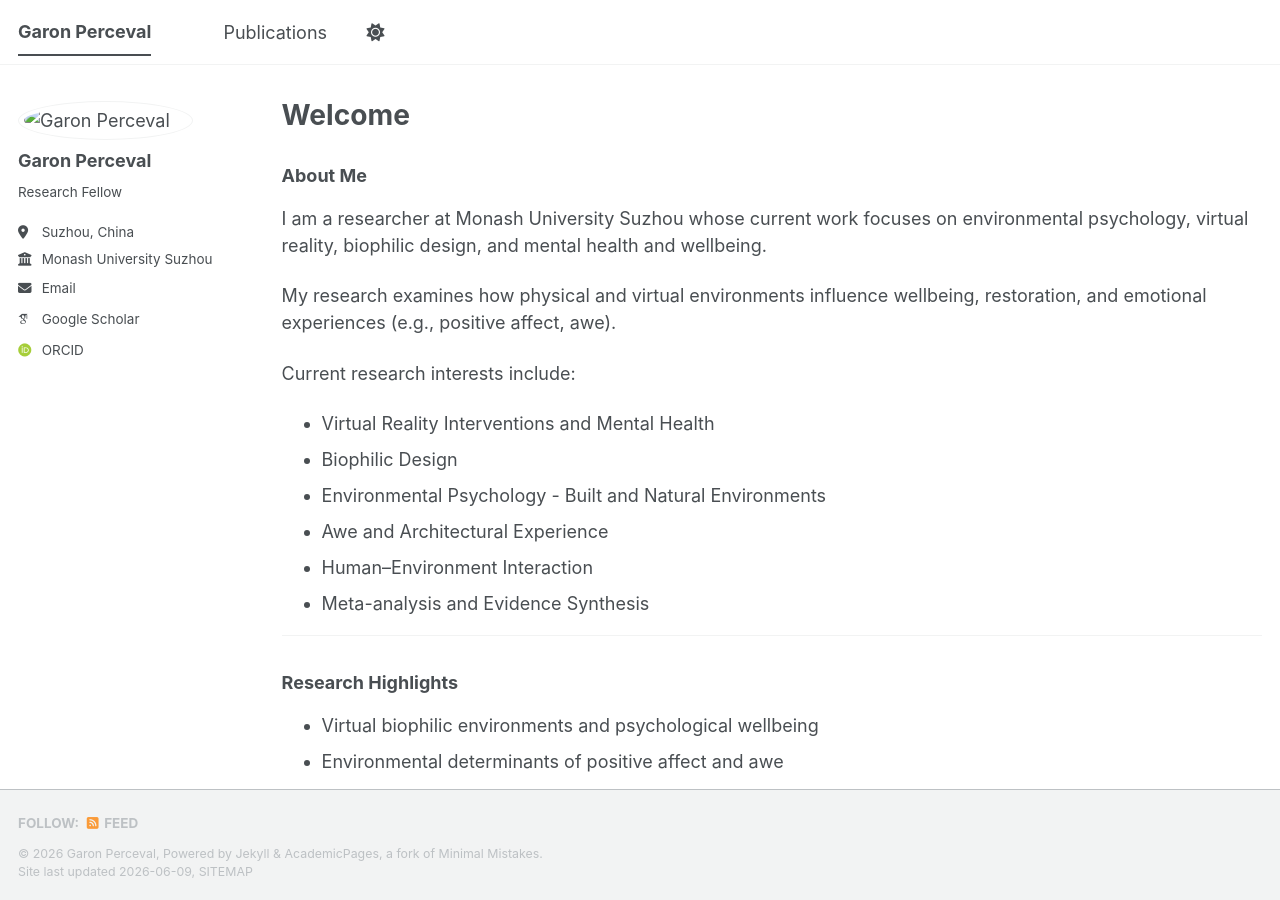
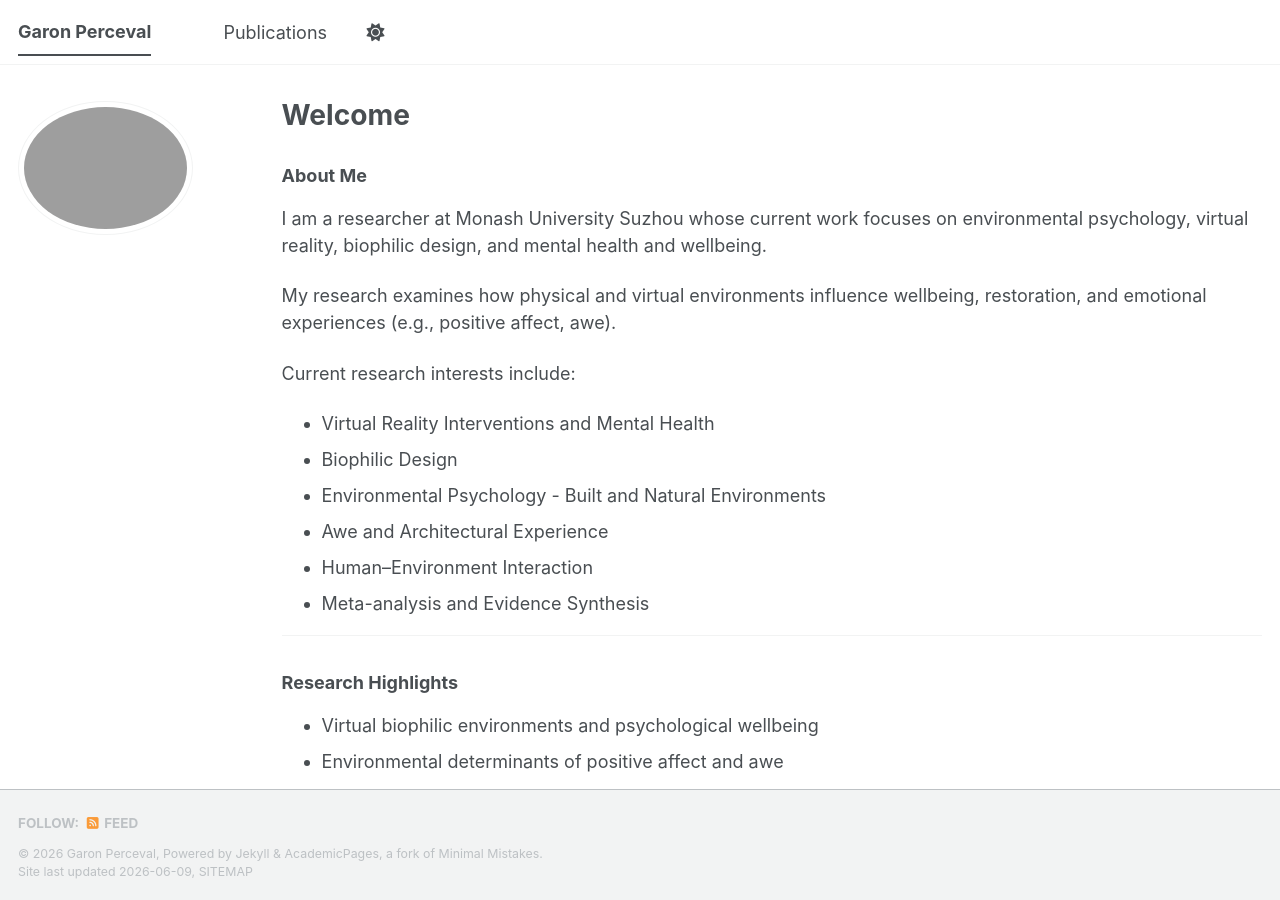
Before and after one commit to garonperceval/garonperceval.github.io, a Jekyll site: the page built from index.md, in a window 1280 px wide and 900 px high. Built offline with Jekyll 4.4.1, drawn with Linux system fonts in a browser that asks for light colours; some web fonts are replaced; a script bundle is joined from its source files by our own code; library files that are not in the unit come from our copies; part of the change alters nothing that is shown.

```diff
--- a/_config.yml
+++ b/_config.yml
@@ -21,7 +21,7 @@ repository               : "academicpages/academicpages.github.io"
 # Site Author - The following control what appear as part of the author content on the side bar.
 #               If a field is blank the icon and link will not appear, otherwise it will be shown.
 #               Additional customization can be done by editing /_includes/author-profile.html
-author:
+main:
   # Biographic information
   avatar           : "/images/profile_picture.png"
   name             : "Garon Perceval"
```
